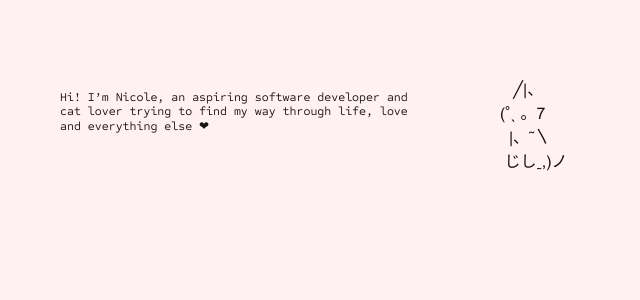
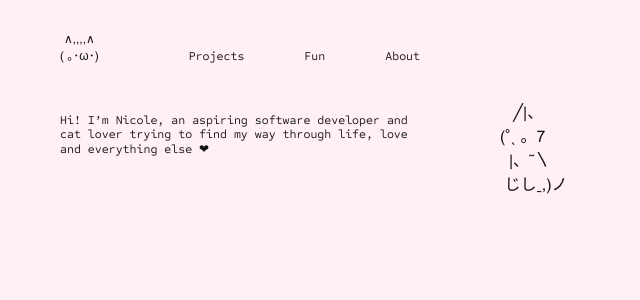
Before and after one commit to nisu75/nisu75.github.io, a React (Create React App) app: page / in a window 1280 px wide. Shown: the top 300 px of the page, without its empty margins (0-640 px from the left). Built offline with nearby package versions, Linux system fonts and the light colour scheme.

Commit message:
added navbar

```diff
--- a/src/App.css
+++ b/src/App.css
@@ -7,6 +7,8 @@ html, body, #root, .App {
   background-color: #FEF0F3;
   color: #131313;
   height:100%;
+  display: flex;
+  flex-direction: column;
 }
 
 
--- a/src/components/Home.css
+++ b/src/components/Home.css
@@ -11,7 +11,7 @@
     font-weight: normal;
     font-style: normal;
     margin-left: 60px;
-    margin-top: 90px;
+    margin-top: 50px;
     width: 360px;
     text-align: left;
     line-height: 1.2;
@@ -30,6 +30,7 @@
 .cat{
     font-family: 'arialuni', Arial, sans-serif;
     text-align: left;
+    font-size: 16px;
     padding-left: 80px;
-    padding-top: 60px;
+    padding-top: 20px;
 }
--- a/src/components/Navbar.css
+++ b/src/components/Navbar.css
@@ -1,7 +1,37 @@
 @import "../stylesheet.css";
 
-.home{
-    height:100%;
-    display:flex;
-    flex-direction: row;
+.navbar{
+    font-family: 'sometype', Times, serif;
+    font-size: 12px;
 }
+
+.topbar {
+    list-style-type: none;
+    margin: 0;
+    padding: 0;
+}
+
+.homebutton a {
+    font-family: 'arialuni', Arial, sans-serif;
+    float: left;
+    display: block;
+    color: #131313;
+    text-decoration: none;
+    margin-left: 60px;
+    margin-right: 60px;
+    margin-top: 30px;
+    display: inline;
+}
+
+.navbutton a {
+    font-family: 'sometype', Times, serif;
+    float: left;
+    display: block;
+    color: #131313;
+    text-decoration: none;
+
+    margin-top: 50px;
+    margin-left: 30px;
+    margin-right: 30px;
+    display: inline;
+}
--- a/src/components/Navbar.jsx
+++ b/src/components/Navbar.jsx
@@ -1,5 +1,12 @@
-import "./Home.css";
+import "./Navbar.css";
 
 export default function NavDisplay() {
-
+    return (<div className = "navbar">
+        <ul className = "topbar">
+            <li className = "homebutton"><a href = "#home">∧,,,,∧<br></br>( ｡･ω･)</a></li>
+            <li className = "navbutton"><a href = "#projects">Projects</a></li>
+            <li className = "navbutton"><a href = "#fun">Fun</a></li>
+            <li className = "navbutton"><a href = "#about">About</a></li>
+        </ul>
+    </div>)
 }
```
